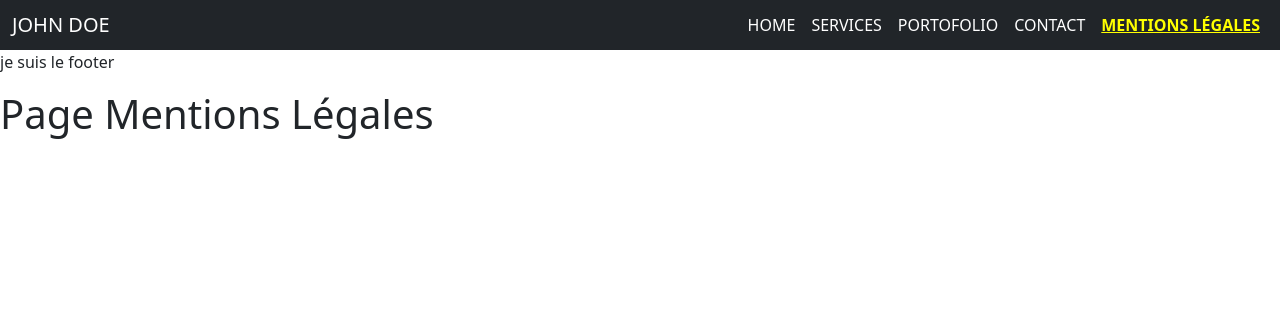
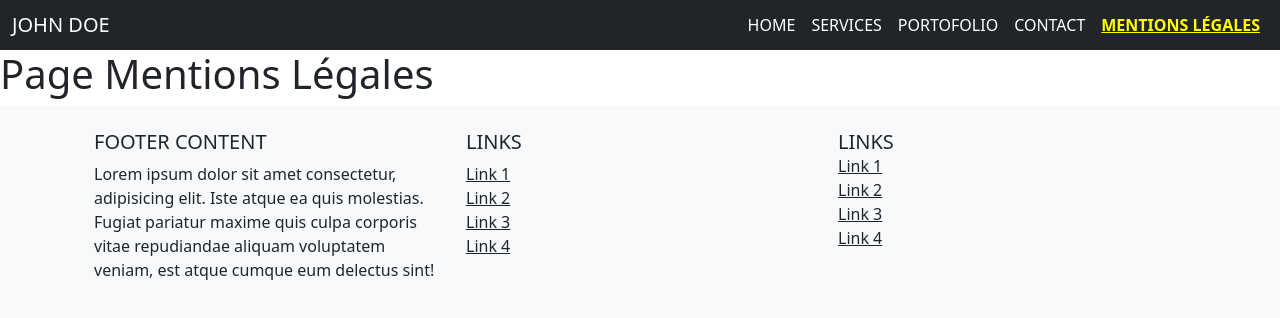
Before and after one commit to CL4P-TP-afk/Devoir_Creez_portfolio_React, a React (Vite) app in the folder app/: page /mentionslegales in a window 1280 px wide. Shown: the top 318 px of the page. Built offline with nearby package versions, Linux system fonts and the light colour scheme.

Commit message:
ajout d'un footer template boostrap

```diff
--- a/app/src/App.jsx
+++ b/app/src/App.jsx
@@ -17,7 +17,7 @@
     <>
       <Nav />
 
-      <Foot />
+
       <Routes>
         <Route path="/" element={<Home />}></Route>
         <Route path="/services" element={<Services />}></Route>
@@ -25,6 +25,7 @@
         <Route path="/contact" element={<Contact />}></Route>
         <Route path="/mentionslegales" element={<MentionsLegales />}></Route>
       </Routes>
+      <Foot />
     </>
   );
 }
--- a/app/src/components/Footer.jsx
+++ b/app/src/components/Footer.jsx
@@ -1,10 +1,77 @@
 const Foot = () => {
   return (
     <>
-    <footer>
-      <p>je suis le footer</p>
-    </footer>
-  </>
+      <footer class="bg-body-tertiary text-center text-md-start">
+
+        <div class="container p-4">
+          <div class="row">
+            <div class="col-lg-4 col-md-4 mb-4 mb-md-0">
+              <h5 class="text-uppercase">Footer Content</h5>
+
+              <p>
+                Lorem ipsum dolor sit amet consectetur, adipisicing elit. Iste
+                atque ea quis molestias. Fugiat pariatur maxime quis culpa
+                corporis vitae repudiandae aliquam voluptatem veniam, est atque
+                cumque eum delectus sint!
+              </p>
+            </div>
+
+            <div class="col-lg-4 col-md-4 mb-4 mb-md-0">
+              <h5 class="text-uppercase">Links</h5>
+
+              <ul class="list-unstyled mb-0">
+                <li>
+                  <a href="#!" class="text-body">
+                    Link 1
+                  </a>
+                </li>
+                <li>
+                  <a href="#!" class="text-body">
+                    Link 2
+                  </a>
+                </li>
+                <li>
+                  <a href="#!" class="text-body">
+                    Link 3
+                  </a>
+                </li>
+                <li>
+                  <a href="#!" class="text-body">
+                    Link 4
+                  </a>
+                </li>
+              </ul>
+            </div>
+            <div class="col-lg-4 col-md-4 mb-4 mb-md-0">
+              <h5 class="text-uppercase mb-0">Links</h5>
+
+              <ul class="list-unstyled">
+                <li>
+                  <a href="#!" class="text-body">
+                    Link 1
+                  </a>
+                </li>
+                <li>
+                  <a href="#!" class="text-body">
+                    Link 2
+                  </a>
+                </li>
+                <li>
+                  <a href="#!" class="text-body">
+                    Link 3
+                  </a>
+                </li>
+                <li>
+                  <a href="#!" class="text-body">
+                    Link 4
+                  </a>
+                </li>
+              </ul>
+            </div>
+          </div>
+        </div>
+      </footer>
+    </>
   );
 };
 
```
